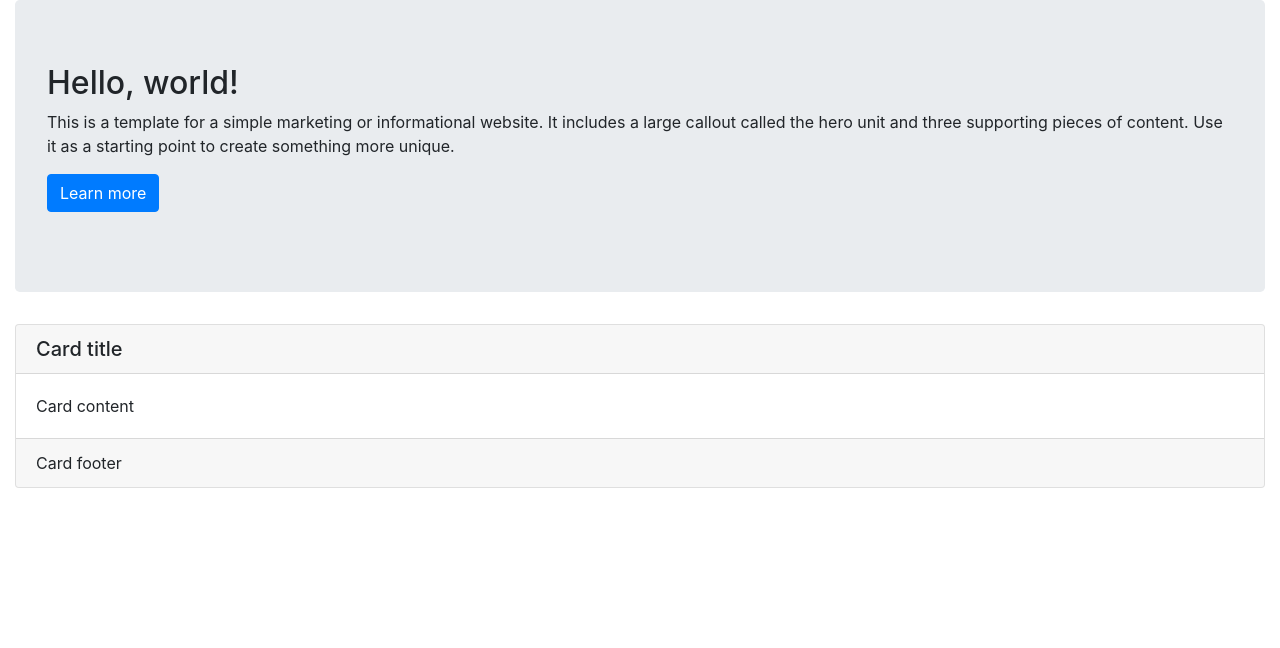
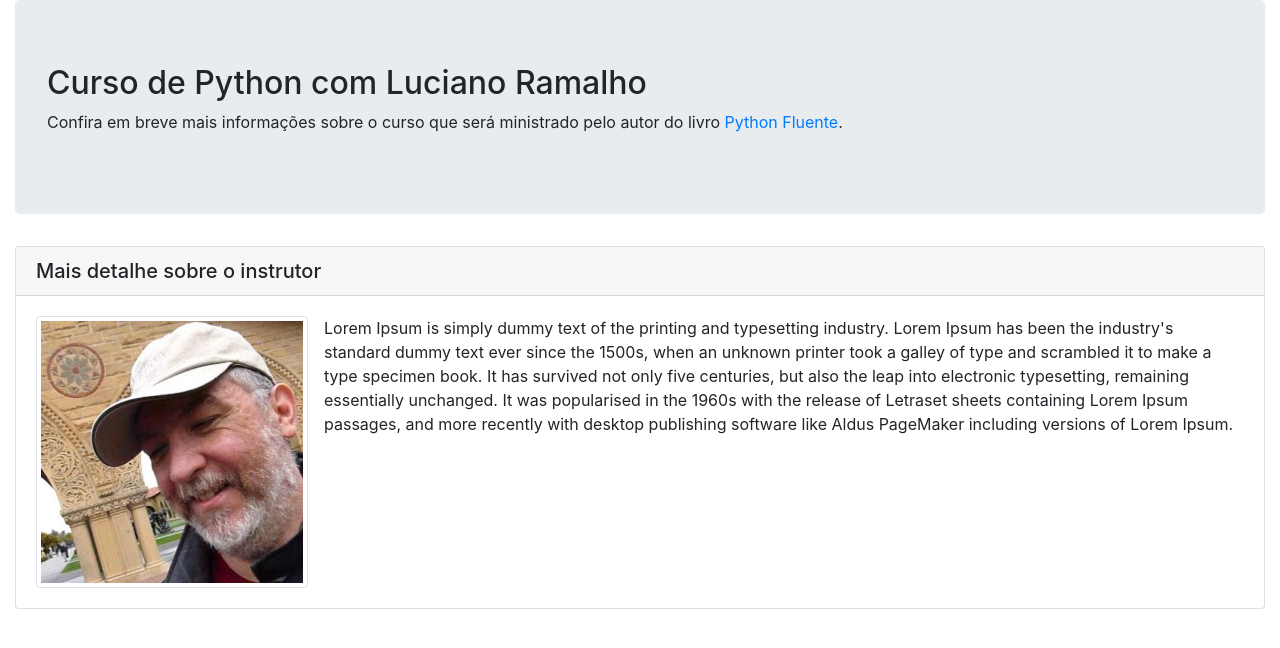
Before and after one commit to wosubtil/curso-django, a Django app: page /home in a window 1280 px wide. Shown: the part 56-704 px from the top of the page. Run offline with Django 3.2, Linux system fonts and the light colour scheme; some libraries are stand-ins or nearby versions.

Commit message:
Adicionado Card na Home

```diff
--- a/pypro/base/templates/base/home.html
+++ b/pypro/base/templates/base/home.html
@@ -10,6 +10,8 @@
 
     <meta name="description" content="Pagina do curso Python Pro">
     <meta name="author" content="Welinton Subtil">
+
+	<link rel="icon" type="image/png" href="{% static 'img/favicon.png' %}" />
 
     <link href="{% static 'css/bootstrap.min.css' %}" rel="stylesheet">
     <link href="{% static 'css/style.css' %}" rel="stylesheet">
@@ -31,28 +33,23 @@
 			<div class="col-md-12">
 				<div class="jumbotron">
 					<h2>
-						Hello, world!
+						Curso de Python com Luciano Ramalho
 					</h2>
 					<p>
-						This is a template for a simple marketing or informational website. It includes a large callout called the hero unit and three supporting pieces of content. Use it as a starting point to create something more unique.
-					</p>
-					<p>
-						<a class="btn btn-primary btn-large" href="#">Learn more</a>
+						Confira em breve mais informações sobre o curso que será ministrado pelo autor do livro <a href="" target="_blank">Python Fluente</a>.
 					</p>
 				</div>
 				<div class="row">
 					<div class="col-md-12">
 						<div class="card">
 							<h5 class="card-header">
-								Card title
+								Mais detalhe sobre o instrutor
 							</h5>
 							<div class="card-body">
 								<p class="card-text">
-									Card content
+									<img class="img-thumbnail float-left mr-3" alt="Foto de Luciano Ramalho" src="{% static 'img/luciano-ramalho.jpg' %}" />
+									Lorem Ipsum is simply dummy text of the printing and typesetting industry. Lorem Ipsum has been the industry's standard dummy text ever since the 1500s, when an unknown printer took a galley of type and scrambled it to make a type specimen book. It has survived not only five centuries, but also the leap into electronic typesetting, remaining essentially unchanged. It was popularised in the 1960s with the release of Letraset sheets containing Lorem Ipsum passages, and more recently with desktop publishing software like Aldus PageMaker including versions of Lorem Ipsum.
 								</p>
-							</div>
-							<div class="card-footer">
-								Card footer
 							</div>
 						</div>
 					</div>
```
Also changed, not shown: pypro/base/static/img/favicon.png (added), pypro/base/static/img/luciano-ramalho.jpg (added).
